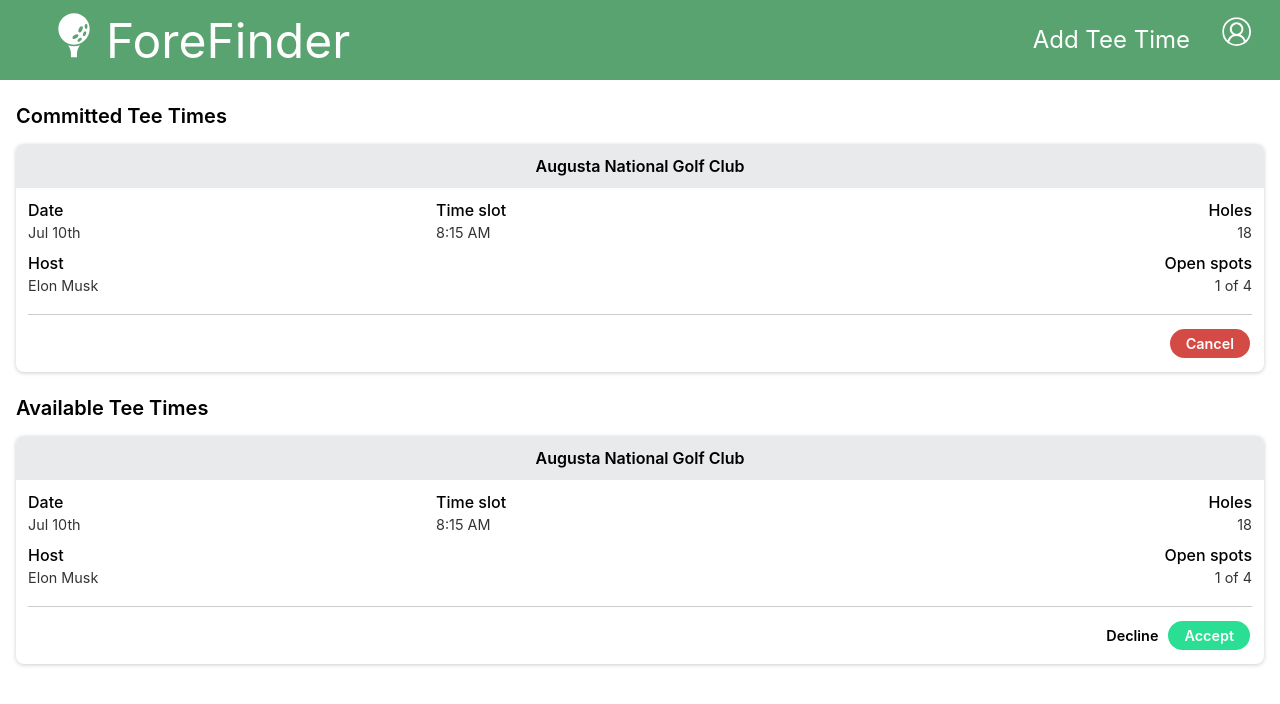
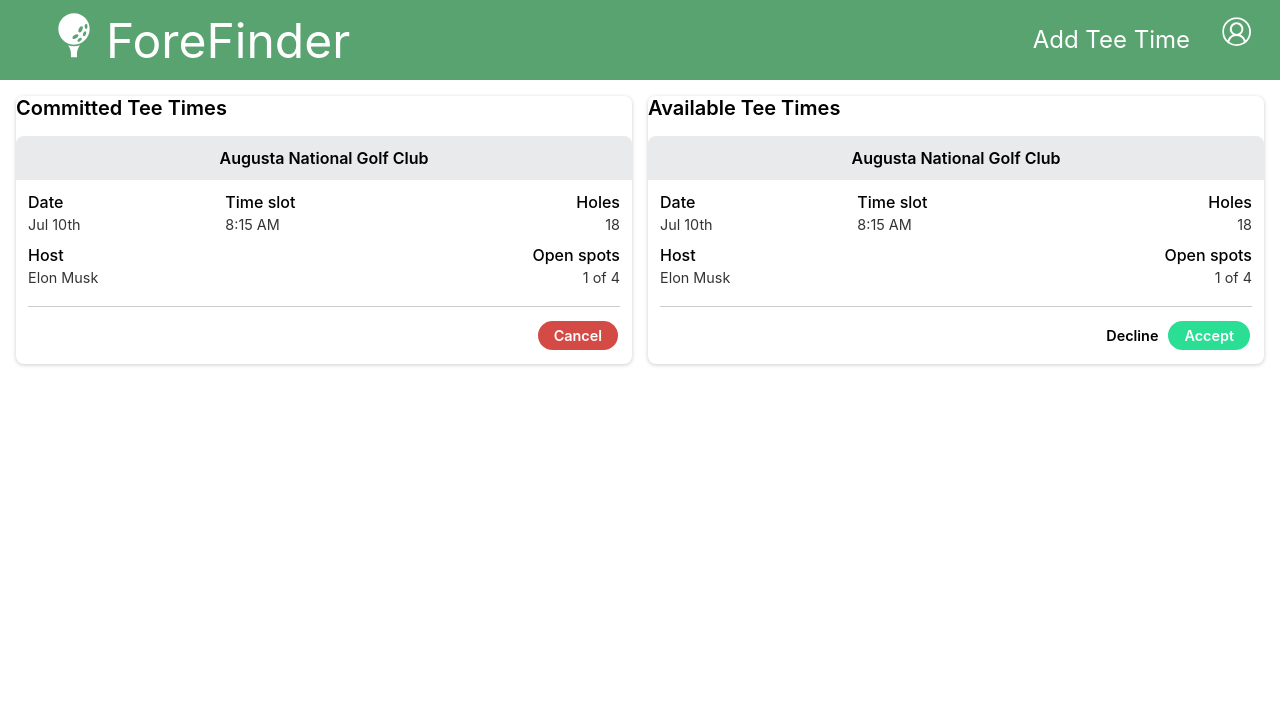
Before and after one commit to foreFinder/fore-finder-fe, a React (Create React App) app: page / in a window 1280 px wide. Shown: the top 704 px of the page. Built offline with nearby package versions, Linux system fonts and the light colour scheme.

Commit message:
Set dashboard to grid at tablet size

```diff
--- a/src/components/Dashboard/Dashboard.css
+++ b/src/components/Dashboard/Dashboard.css
@@ -1,8 +1,11 @@
 .dashboard {
-  padding: 24px 16px;
+  padding: 16px;
 }
 
-.dashboard > h2 {
-  margin-bottom: 24px;
-  font-size: 1.25em;
+@media only screen and (min-width: 768px) {
+  .dashboard {
+    display: grid;
+    grid-template-columns: 1fr 1fr;
+    column-gap: 16px;
+  }
 }
--- a/src/components/TeeTime/TeeTime.css
+++ b/src/components/TeeTime/TeeTime.css
@@ -104,3 +104,10 @@
   font-size: .9em;
   font-weight: 600;
 }
+
+@media only screen and (min-width: 768px) {
+  .tee-time {
+    border-radius: unset;
+    box-shadow: unset;
+  }
+}
--- a/src/components/TeeTimeContainer/TeeTimeContainer.js
+++ b/src/components/TeeTimeContainer/TeeTimeContainer.js
@@ -9,6 +9,10 @@ const Wrapper = styled.div`
   flex-direction: column;
   margin-bottom: 24px;
   border-radius: 8px;
+
+  @media only screen and (min-width: 768px) {
+    box-shadow: 0 1px 4px rgba(0, 0, 0, .2);
+  }
 `
 
 const EventTitle = styled.h2`
```
